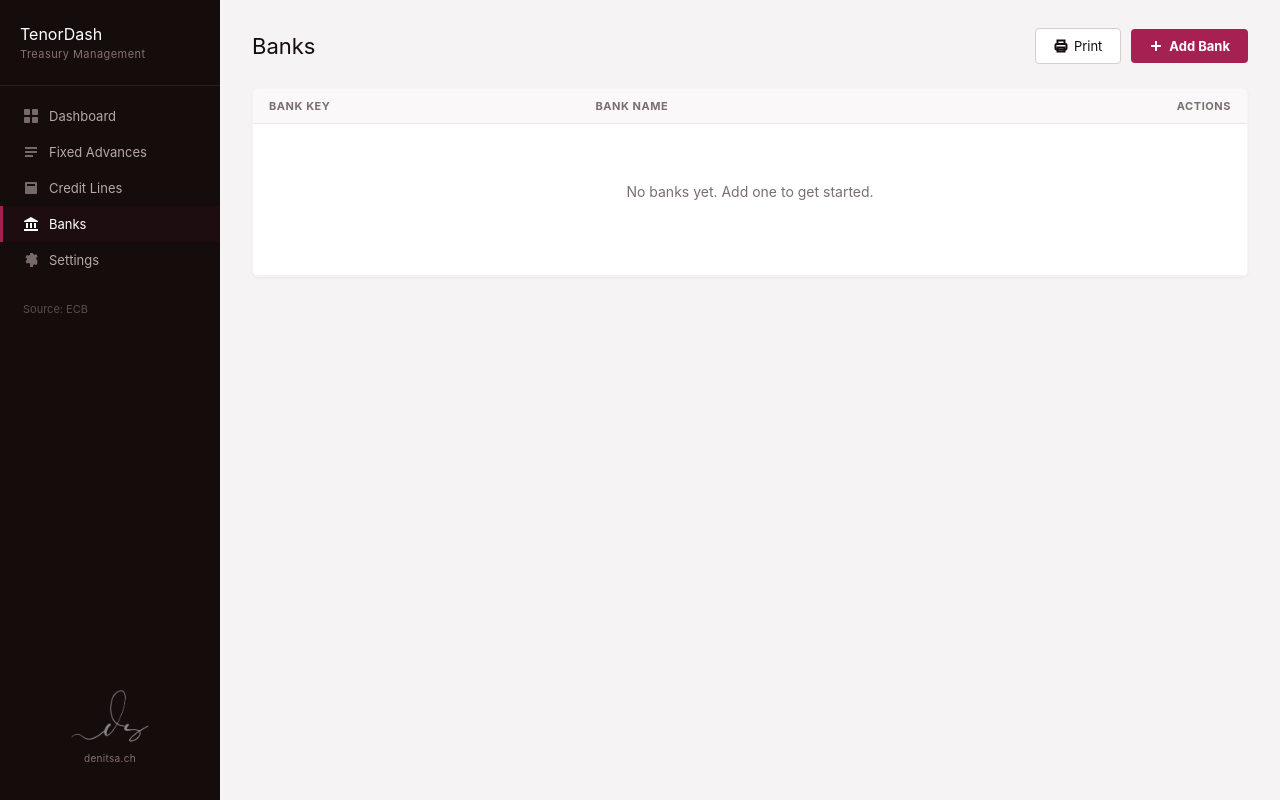
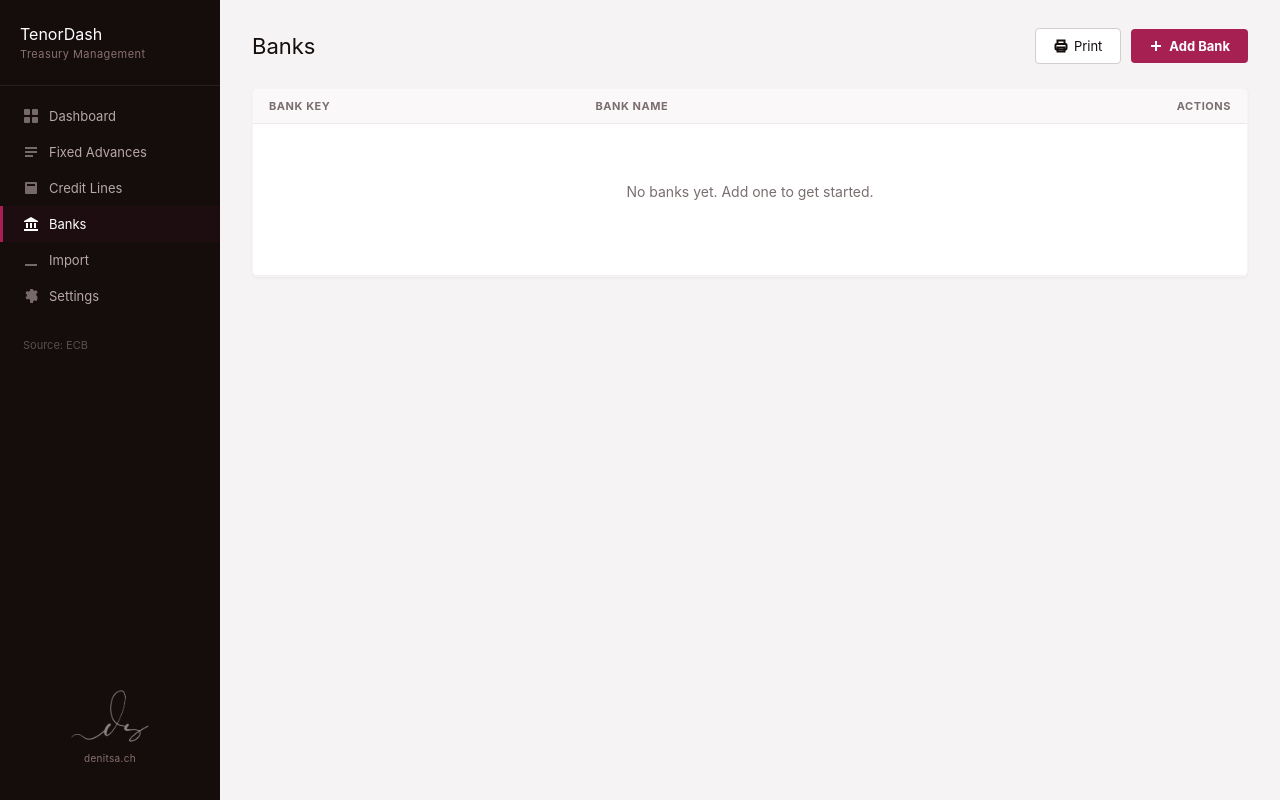
Before and after one commit to Denitsa007/tenordash, a Flask app: page /banks in a window 1280 px wide. Run offline with Flask 3, Linux system fonts and the light colour scheme; data comes from the database, SQL or seed files in the repository; data that the repository does not hold is empty.

Commit message:
Add Import link to sidebar navigation (#5, #6)
Co-Authored-By: Claude Opus 4.6 <noreply@anthropic.com>

```diff
--- a/templates/base.html
+++ b/templates/base.html
@@ -45,6 +45,10 @@
     <a href="/banks" class="nav-item {{ 'active' if active_page == 'banks' }}">
       <svg viewBox="0 0 16 16" fill="currentColor"><path d="M8 1L1 5v1h14V5L8 1zM3 7v5h2V7H3zm4 0v5h2V7H7zm4 0v5h2V7h-2zM1 13v2h14v-2H1z"/></svg>
       Banks
+    </a>
+    <a href="/import" class="nav-item {{ 'active' if active_page == 'import' }}">
+      <svg viewBox="0 0 16 16" fill="currentColor"><path d="M8 1v9m0 0L5 7m3 3l3-3M2 12v2h12v-2"/></svg>
+      Import
     </a>
     <a href="#" class="nav-item" onclick="openSettingsModal(); return false;">
       <svg viewBox="0 0 16 16" fill="currentColor"><path d="M8 10a2 2 0 100-4 2 2 0 000 4zm6.32-1.906l-1.066-.616a5.21 5.21 0 000-1.956l1.066-.616a.5.5 0 00.183-.683l-1-1.732a.5.5 0 00-.683-.183l-1.066.616a5.163 5.163 0 00-1.694-.978V1.5a.5.5 0 00-.5-.5h-2a.5.5 0 00-.5.5v1.232a5.163 5.163 0 00-1.694.978L4.3 3.094a.5.5 0 00-.683.183l-1 1.732a.5.5 0 00.183.683l1.066.616a5.21 5.21 0 000 1.956l-1.066.616a.5.5 0 00-.183.683l1 1.732a.5.5 0 00.683.183l1.066-.616c.502.42 1.075.748 1.694.978V14.5a.5.5 0 00.5.5h2a.5.5 0 00.5-.5v-1.232a5.163 5.163 0 001.694-.978l1.066.616a.5.5 0 00.683-.183l1-1.732a.5.5 0 00-.183-.683z"/></svg>
```
